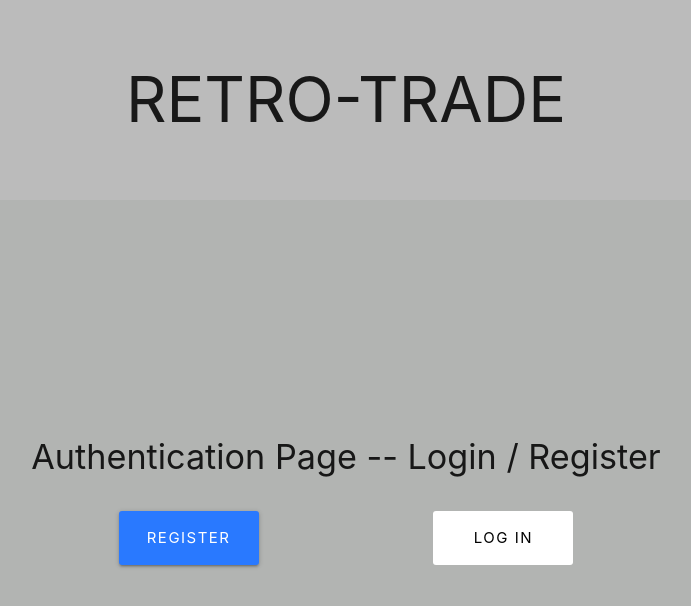
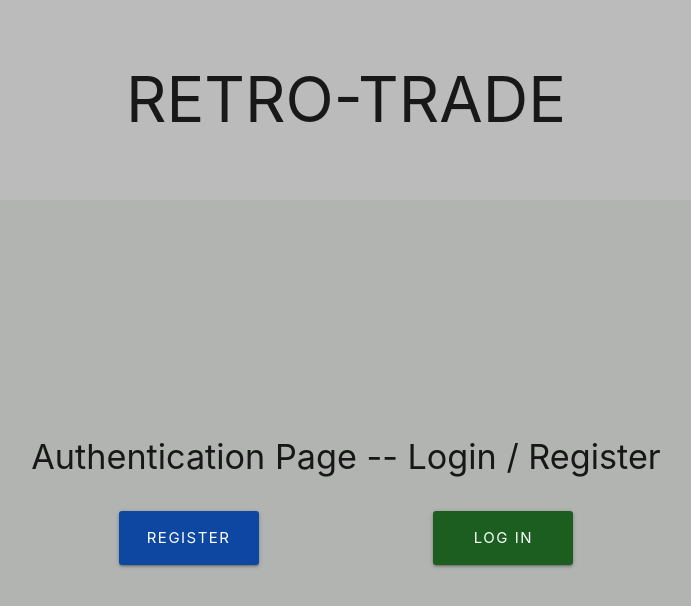
Before and after one commit to kevinroymcgregor/project3, a React (Create React App) app in the folder client/: page / in a window 1280 px wide. Shown: the top 606 px of the page, without its empty margins (294-985 px from the left). Built offline with nearby package versions, Linux system fonts and the light colour scheme.

Commit message:
updated colors for login and register buttons

```diff
--- a/client/src/components/Pages/Landing.js
+++ b/client/src/components/Pages/Landing.js
@@ -22,7 +22,7 @@ class Landing extends Component {
                     borderRadius: "3px",
                     letterSpacing: "1.5px"
                   }}
-                  className="btn btn-large waves-effect waves-light hoverable blue accent-3"
+                  className="btn btn-large waves-effect waves-light hoverable blue darken-4"
                 >
                   Register
               </Link>
@@ -35,7 +35,7 @@ class Landing extends Component {
                     borderRadius: "3px",
                     letterSpacing: "1.5px"
                   }}
-                  className="btn btn-large btn-flat waves-effect white black-text"
+                  className="btn btn-large waves-effect waves-light hoverable green darken-4"
                 >
                   Log In
               </Link>
```
